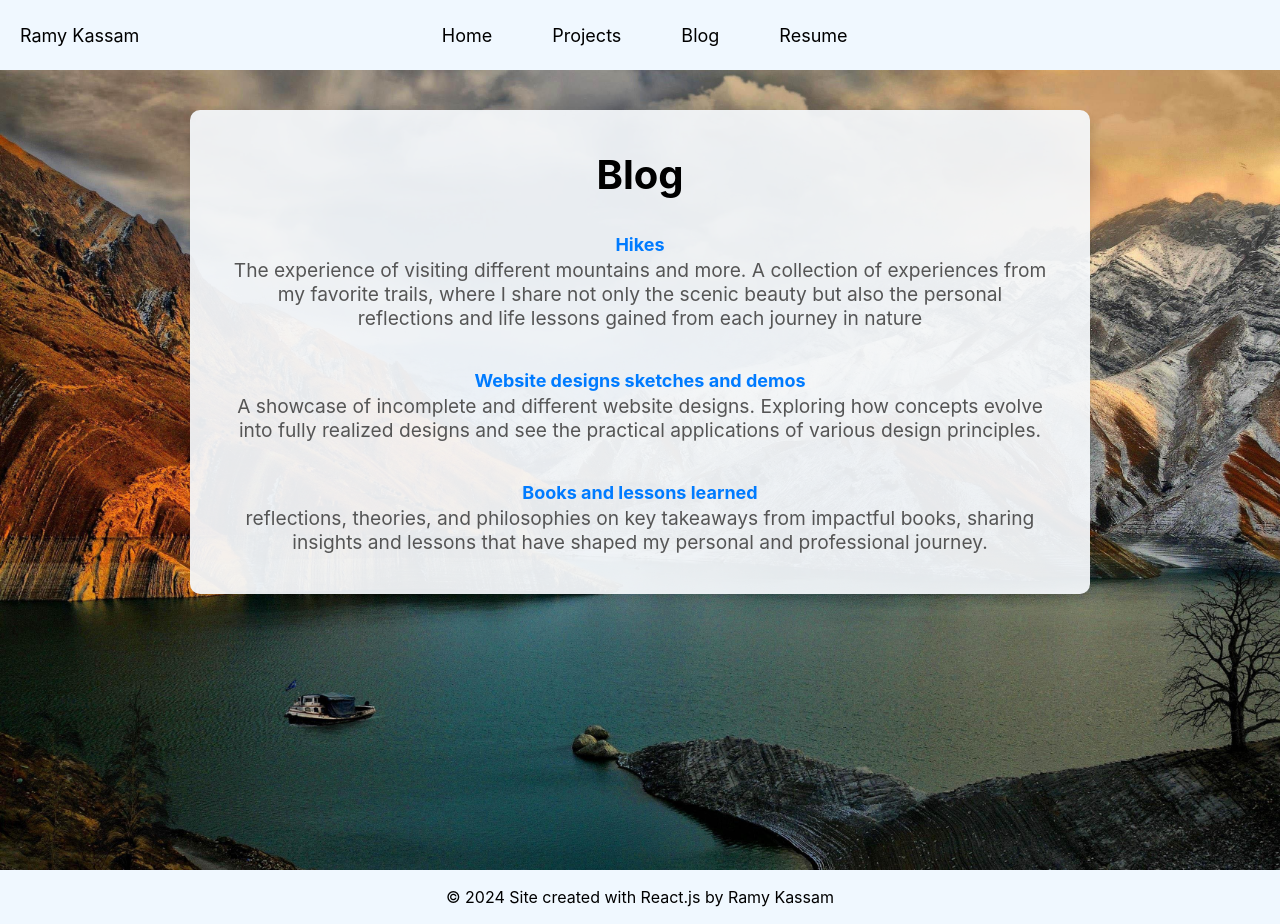
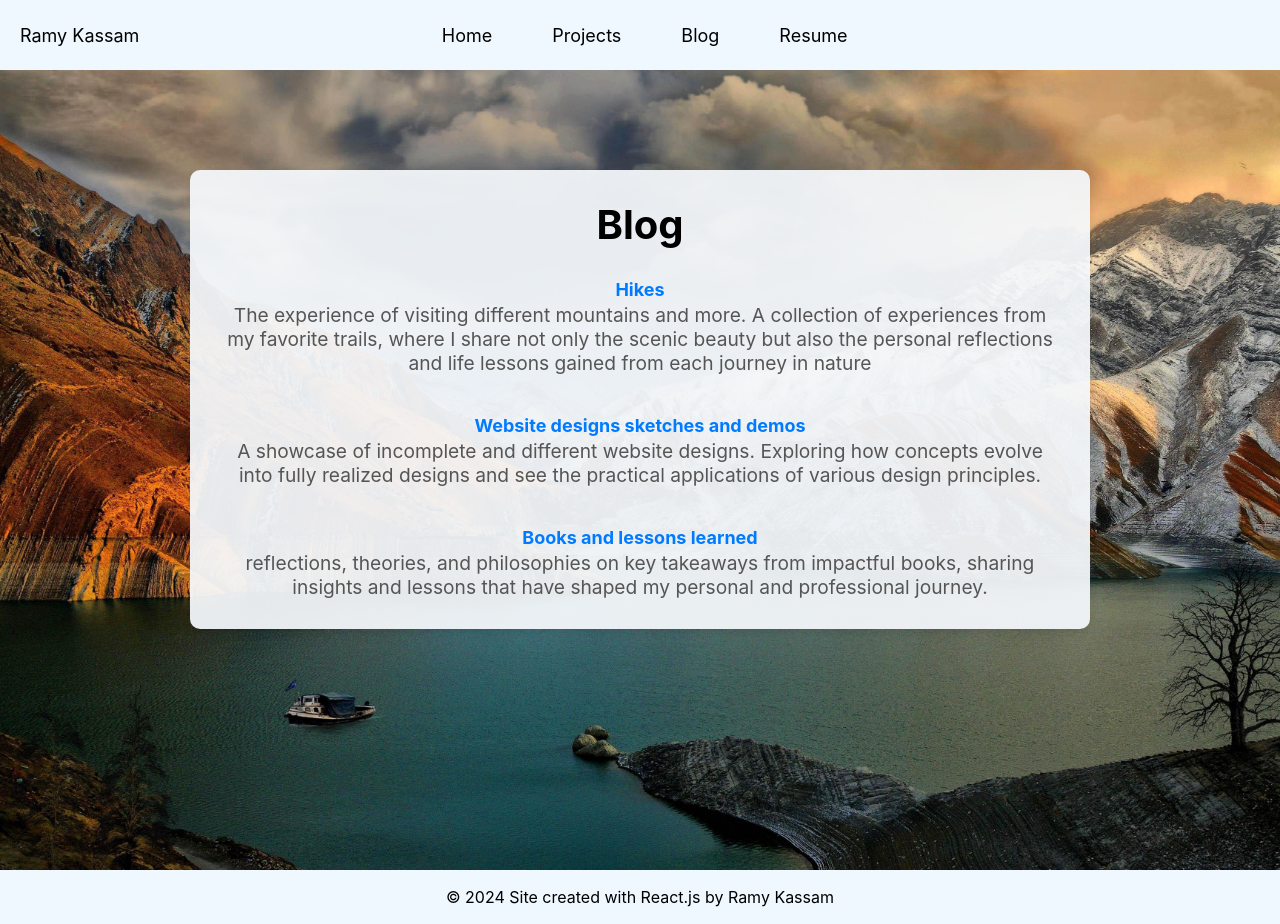
Before and after one commit to Ram096/ramy, a React (Create React App) app: page /blog in a window 1280 px wide. Built offline with nearby package versions, Linux system fonts and the light colour scheme.

Commit message:
padding blog change

```diff
--- a/src/styles/Blog.css
+++ b/src/styles/Blog.css
@@ -1,5 +1,5 @@
 .blog-container {
-    padding: 40px 20px;
+    padding: 100px 20px;
     text-align: center;
     background-image: url('../assets/images/mountain-1.jpg');
     background-size: cover;
@@ -9,7 +9,7 @@
 
   .blog-background {
     background-color: rgba(246, 249, 252, 0.932); /* White background with some transparency */
-    padding: 40px;
+    padding: 30px;
     border-radius: 10px;
     width: 100%;
     max-width: 900px;
@@ -19,7 +19,7 @@
 
   .blog-title {
     font-size: 2.5rem;
-    margin-bottom: 25px;
+    margin-bottom: 20px;
   }
 
   .posts-container {
```
